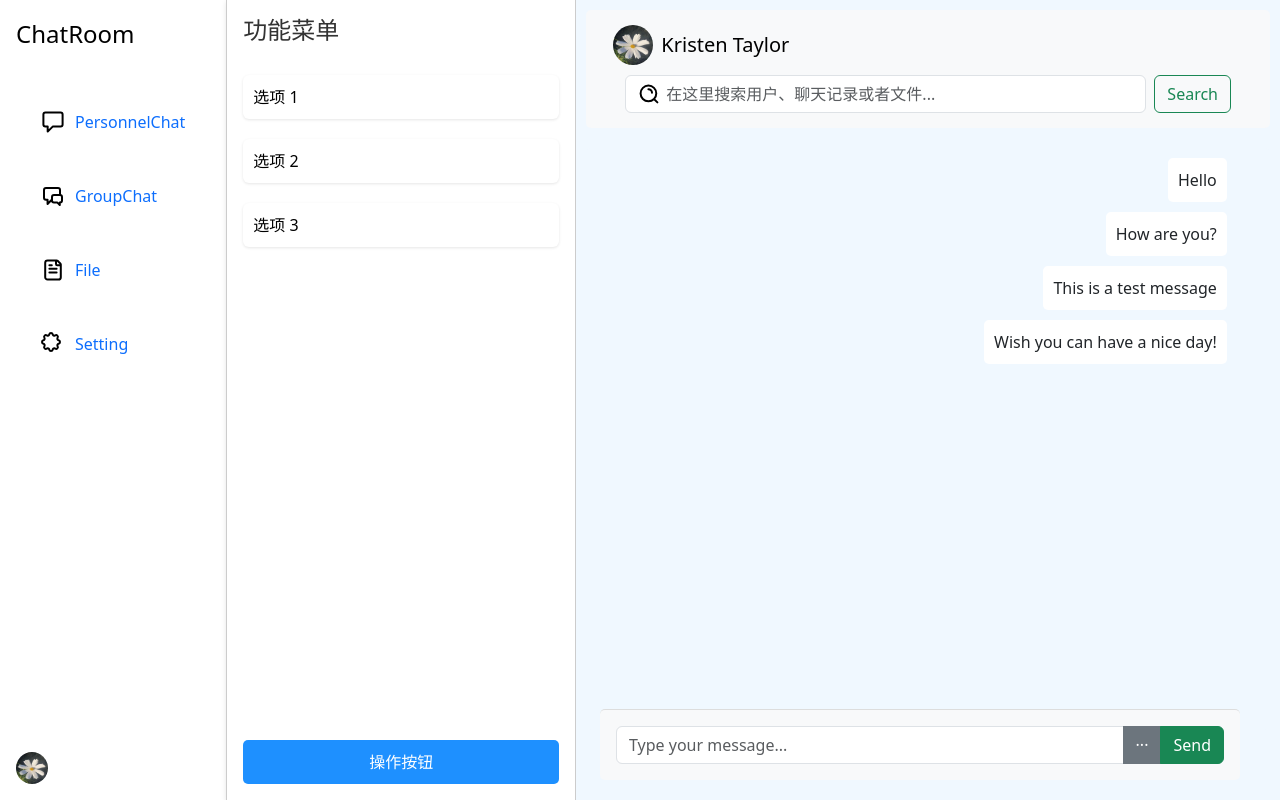
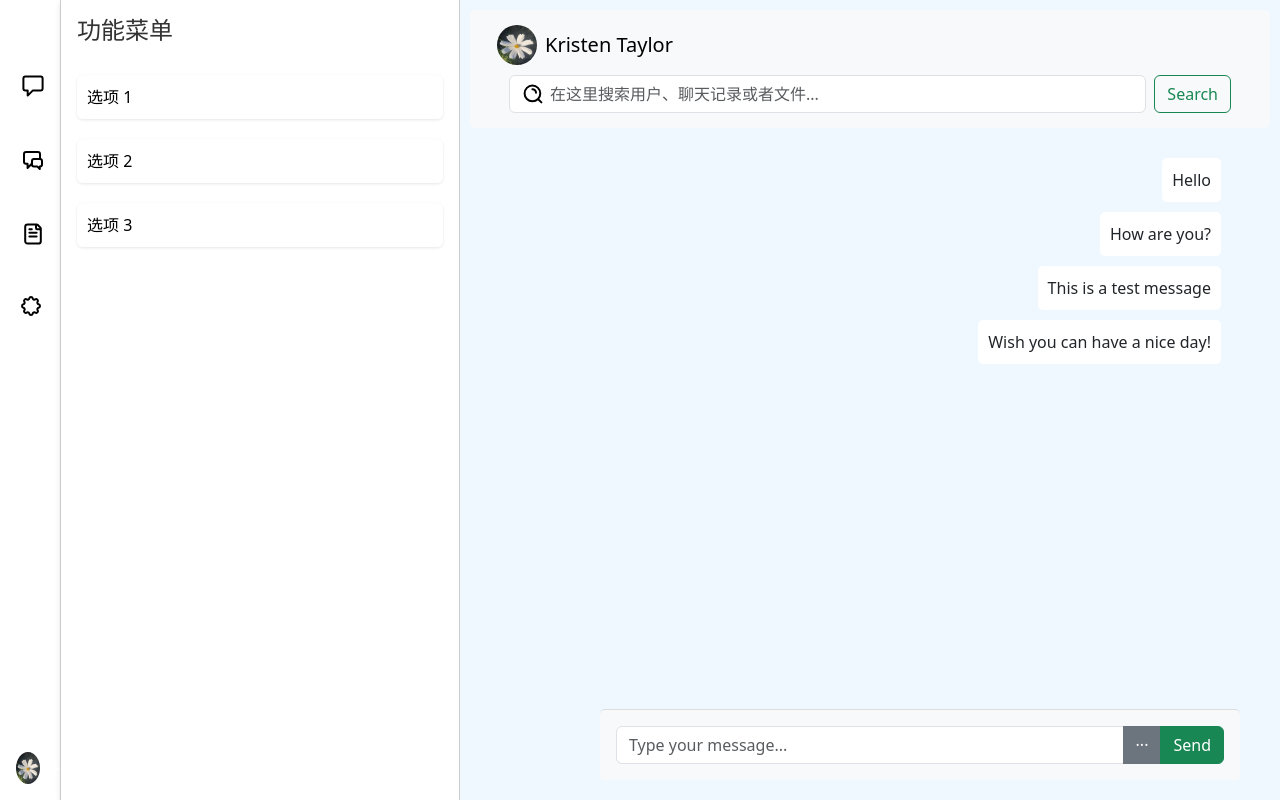
Before and after one commit to Mudrock51/fronted-chatroom, a Vue app: page /chat in a window 1280 px wide. Built offline with nearby package versions, Linux system fonts and the light colour scheme; the HTML template or start-up script is replaced by a standard one.

Commit message:
0.0.5.1 对0.0.5的一点优化

```diff
--- a/src/components/Chat/SideTab.vue
+++ b/src/components/Chat/SideTab.vue
@@ -15,7 +15,6 @@
         </li>
       </template>
     </ul>
-    <button class="btn btn-primary mt-auto">{{ buttonText }}</button>
   </div>
 </template>
 
@@ -39,10 +38,6 @@
       type: String,
       default: ''
     },
-    buttonText: {
-      type: String,
-      default: '操作按钮'
-    }
   },
   methods: {
     selectUser(user) {
@@ -105,7 +100,4 @@
   transition: background-color 0.3s ease;
 }
 
-.btn-primary:hover {
-  background-color: #0c7cd5;
-}
 </style>
--- a/src/components/Chat/Sidebar.vue
+++ b/src/components/Chat/Sidebar.vue
@@ -1,8 +1,6 @@
 <template>
-  <div class="d-flex flex-column flex-shrink-0 p-3 bg-white text-white" style="width: 280px;">
-    <a href="#" class="d-flex align-items-center mb-3 mb-md-0 me-md-auto text-white text-decoration-none">
-      <span class="fs-4 text-black">ChatRoom</span>
-    </a>
+<!--  在这里修改侧边导航栏的水平 width -->
+  <div class="d-flex flex-column flex-shrink-0 p-3 bg-white text-white" style="width: 60px;">
     <hr>
     <ul class="nav nav-pills flex-column mb-auto">
       <li class="nav-item" v-for="item in menuItems" :key="item.name">
@@ -13,11 +11,12 @@
           <svg width="24" height="24" viewBox="0 0 24 24" fill="none" xmlns="http://www.w3.org/2000/svg">
             <path :d="item.iconPath" stroke="black" stroke-width="2" stroke-linecap="round" stroke-linejoin="round"/>
           </svg>
-          {{ item.label }}
+<!--          {{ item.label }}-->
         </a>
       </li>
     </ul>
     <hr>
+<!--    下拉菜单    -->
     <div class="dropup">
       <a href="#" class="d-flex align-items-center text-white text-decoration-none dropdown-toggle" id="dropdownUser1" data-bs-toggle="dropdown" aria-expanded="true">
         <img src="../../assets/avatar/avatar.jpg" alt="" width="32" height="32" class="rounded-circle me-2">
@@ -66,32 +65,22 @@
 
 <style scoped>
 .nav-item {
-  margin: 20px;
+  margin: 20px 0; /* 调整 margin 以适应窄侧边栏 */
 }
 
 .nav-item .nav-link {
   display: flex;
-  align-items: center;
-  padding: 5px 5px;
+  justify-content: center; /* 居中图标 */
+  padding: 5px;
   text-decoration: none;
-  position: relative;
-}
-
-.nav-item .nav-link.active::before {
-  content: '';
-  position: absolute;
-  left: 0;
-  top: 0;
-  bottom: 0;
-  width: 3px;
-  background-color: black;
 }
 
 .nav-item .nav-link svg {
-  margin-right: 10px;
+  margin: 0;
 }
 
-.nav-item .nav-link .bi {
-  margin-left: 10px;
+.dropup .dropdown-toggle strong {
+  display: none; /* 隐藏用户名 */
 }
+
 </style>
--- a/src/views/ChatView.vue
+++ b/src/views/ChatView.vue
@@ -110,12 +110,11 @@
 }
 
 .sidebar {
-  flex: 0 0 150px;
-  background-color: #f0f8ff; /* 淡蓝色背景 */
+  flex: 0 0 20px
 }
 
 .side-tab {
-  flex: 0 0 350px; /* 设置宽度为250px */
+  flex: 0 0 400px; /* 设置宽度为400px */
 }
 
 .chat-content {
```
